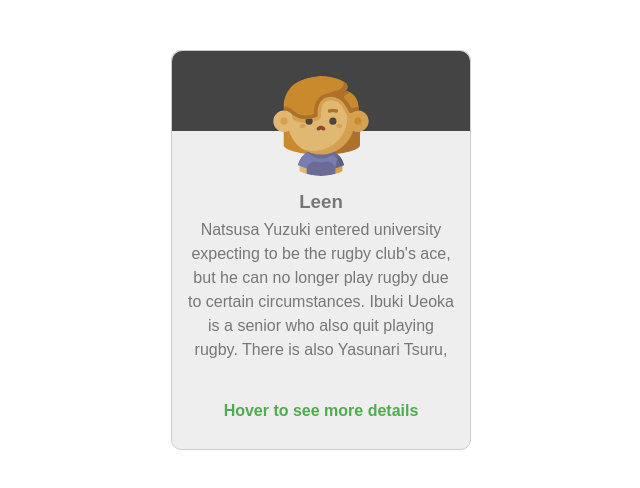
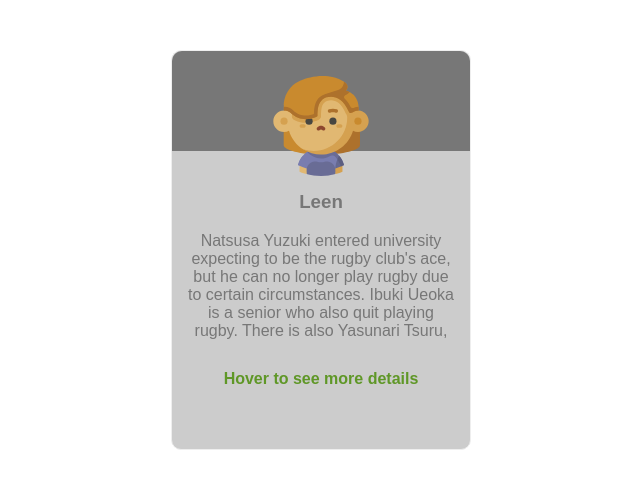
Before and after one commit to AhmadDalao/pureHTML-CSS-FlipCard, a plain HTML site: page index.html in a window 1280 px wide. Shown: the whole page, without its empty margins (319-959 px from the left). Drawn offline with Linux system fonts and the light colour scheme.

Commit message:
added comment and re-built it

```diff
--- a/style.css
+++ b/style.css
@@ -1,38 +1,49 @@
+/* ====================== global ========================= */
+
 * {
-          -webkit-box-sizing: border-box;
-          -moz-box-sizing: border-box;
     box-sizing: border-box;
 }
 
 body {
-          perspective: 1000px;
+    perspective: 500px;
 }
+
+
+/* ======================  classes ========================= */
+
+
+/*    card container  */
 
 .card {
     width: 300px;
     height: 400px;
+    position: relative;
+    transition: all 1s ease-in-out;
+    transform-style: preserve-3d;
+    text-align: center;
     margin: 50px auto;
-          position: relative;
-          transform-style: preserve-3d;
-          transition: all 1s ease-in-out;
 }
 
+
+/* front and back div */
+
 .card>div {
+    width: 100%;
     height: 100%;
-          width: 100%;
+    background-color: #cccccc;
+    color: #777777;
+    border-radius: 10px;
+    border: 1px solid #eeeeee;
     position: absolute;
-          top: 0;
-          color: #777777;
-          left: 0;
-          background-color: #eeeeee;
-          border-radius: 10px;
     font-family: Arial, Helvetica, sans-serif;
-          border: 1px solid #cccccc;
     text-align: center;
 }
 
+
+/*  card's front */
+
 .card .front {
-          z-index: 2;
+    z-index: 1;
     backface-visibility: hidden;
 }
 
@@ -41,57 +52,61 @@
 }
 
 .card .front header {
-          background-color: #444444;
-          width: 100%;
-          height: 80px;
-          margin-bottom: 60px;
+    background-color: #777777;
     border-radius: 10px 10px 0 0;
+    height: 100px;
 }
 
-      .card .front header img {
-          position: relative;
-          top: 25px;
-          border-radius: 50%;
+.card .front img {
+    width: 100px;
     height: 100px;
-          width: 100px;
+    margin-top: 25px;
 }
 
 .card .front h3 {
-          margin-bottom: 5px;
+    font-weight: bold;
+    margin-top: 40px;
 }
 
 .card .front p {
-          margin-top: 0;
     width: 90%;
+    margin-top: 5px;
+    text-align: center;
     margin: 0 auto;
-          line-height: 1.5;
 }
 
 .card .front span {
+    margin-top: 30px;
     display: inline-block;
-          margin-top: 30px;
-          color: rgb(79, 172, 79);
+    text-align: center;
     font-weight: bold;
-          padding: 10px;
+    color: rgb(95, 151, 39);
+}
+
+
+/*  card's back  */
+
+.card .back {
+    transform: rotateY(180deg);
+}
+
+.card .back {
+    z-index: 2;
+    backface-visibility: hidden;
 }
 
 .card .back ul {
+    list-style: none;
     padding: 0;
     margin: 20px;
     line-height: 2.5;
-          list-style: none;
 }
 
 .card .back ul li:hover {
-          border: 2px solid #cccccc;
+    cursor: pointer;
+    font-weight: bold;
     border-radius: 20px;
-          background-color: #444444;
+    border: 1px solid #cccccc;
+    background-color: #777777;
     color: wheat;
-          cursor: pointer;
 }
-
-      .card .back {
-          transform: rotateY(180deg);
-          z-index: 1;
-          backface-visibility: hidden;
-      }
```
Lines whose indentation alone changed are shown as unchanged.
